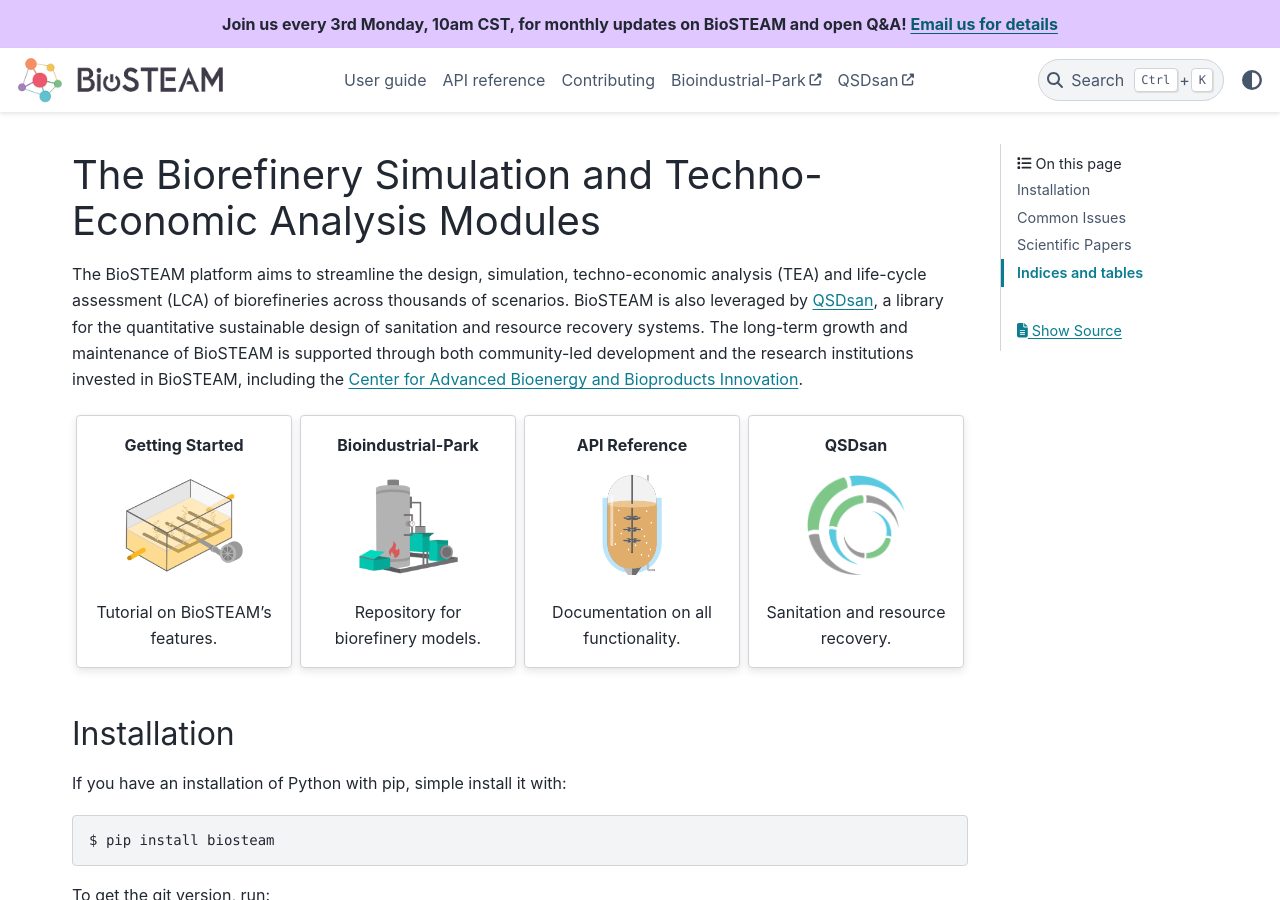
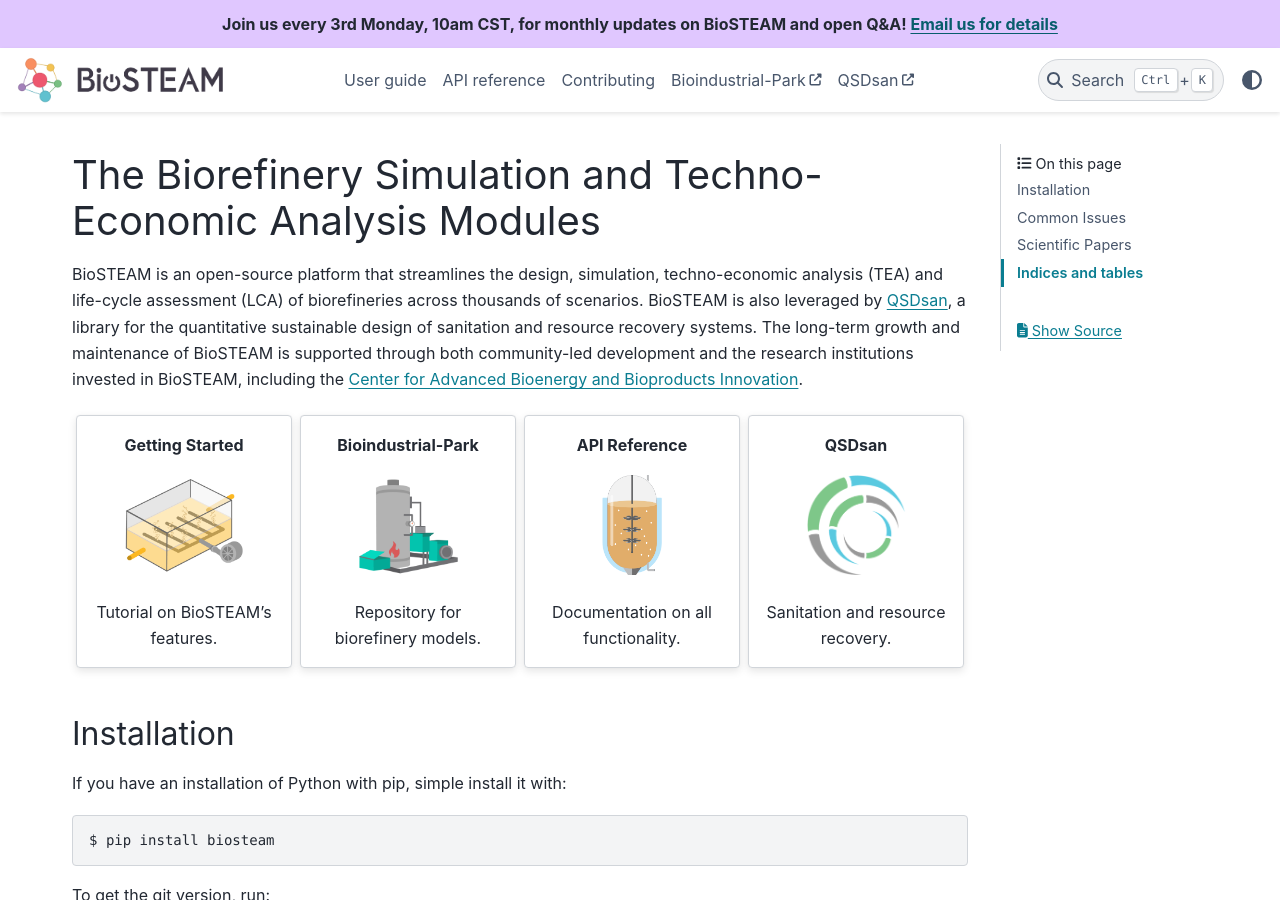
Before and after one commit to BioSTEAMDevelopmentGroup/biosteam, a Sphinx documentation site: the page built from docs/index.txt, in a window 1280 px wide and 900 px high. Built offline with Sphinx 7.4.7 and the PyData theme 0.15.4, drawn with Linux system fonts in a browser that asks for light colours; formulas are drawn with MathJax 3; pages that are not in the unit, such as notebooks, are missing from menus; the version number is read from the project's files by our own code.

Commit message:
enhancement to homepage

```diff
--- a/docs/index.txt
+++ b/docs/index.txt
@@ -1,7 +1,7 @@
 The Biorefinery Simulation and Techno-Economic Analysis Modules
 ===============================================================
 
-The BioSTEAM platform aims to streamline the design, simulation, techno-economic
+BioSTEAM is an open-source platform that streamlines the design, simulation, techno-economic
 analysis (TEA) and life-cycle assessment (LCA) of biorefineries across thousands
 of scenarios. BioSTEAM is also leveraged by `QSDsan <https://qsdsan.readthedocs.io/en/latest/>`_,
 a library for the quantitative sustainable design of sanitation and resource recovery
```
